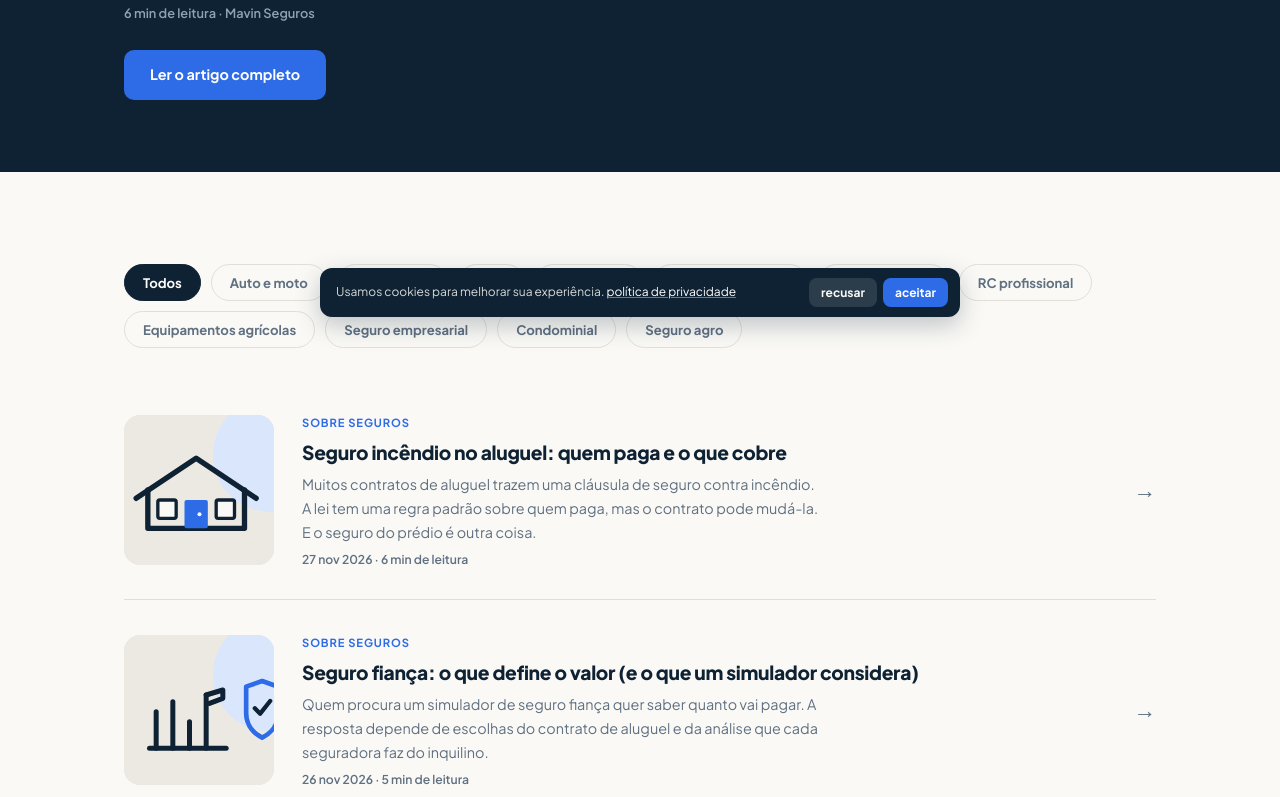
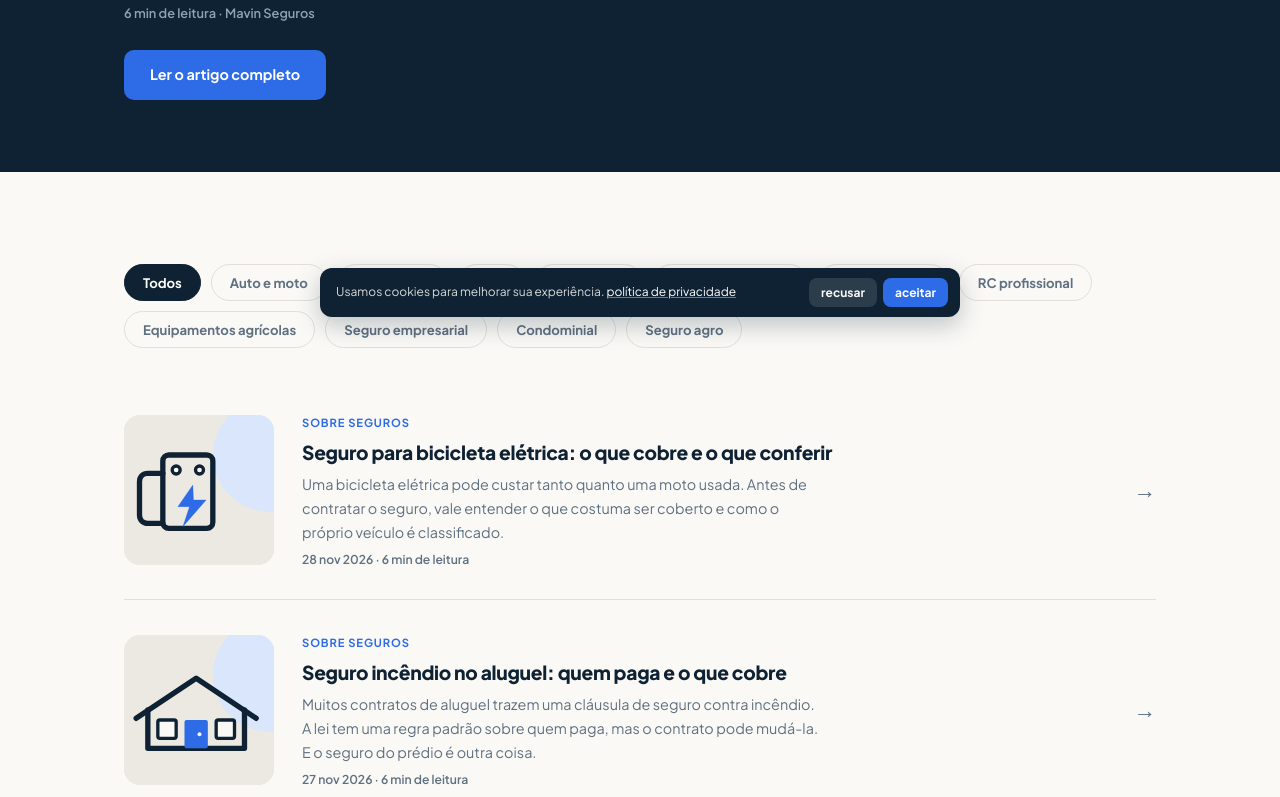
Before and after one commit to mavinconsultoria/mavinseguros-blog, a plain HTML site: page index.html in a window 1280 px wide. Shown: the part 471-1268 px from the top of the page. Drawn offline with Linux system fonts and the light colour scheme.

Commit message:
Publica post: Seguro para bicicleta elétrica: o que cobre
Co-Authored-By: Claude Sonnet 5 <noreply@anthropic.com>
Claude-Session: https://claude.ai/code/session_01XwSXBcV1eaAm5TzXNwQY1c

```diff
--- a/index.html
+++ b/index.html
@@ -148,6 +148,17 @@ height="0" width="0" style="display:none;visibility:hidden"></iframe></noscript>
 
     <div class="list-posts">
 
+      <a class="row-post" data-category="sobre-seguros" href="/posts/seguro-para-bicicleta-eletrica.html">
+        <div class="row-img"><img src="/assets/covers/recarga-eletrica.svg" alt="Ilustração: mobilidade elétrica" loading="lazy" width="800" height="450"></div>
+        <div>
+          <span class="row-tag">Sobre seguros</span>
+          <h3>Seguro para bicicleta elétrica: o que cobre e o que conferir</h3>
+          <p>Uma bicicleta elétrica pode custar tanto quanto uma moto usada. Antes de contratar o seguro, vale entender o que costuma ser coberto e como o próprio veículo é classificado.</p>
+          <span class="meta">28 nov 2026 · 6 min de leitura</span>
+        </div>
+        <span class="row-arrow">→</span>
+      </a>
+
       <a class="row-post" data-category="sobre-seguros" href="/posts/seguro-incendio-aluguel-quem-paga.html">
         <div class="row-img"><img src="/assets/covers/residencial.svg" alt="Ilustração: seguro residencial" loading="lazy" width="800" height="450"></div>
         <div>
--- a/sitemap.xml
+++ b/sitemap.xml
@@ -136,4 +136,5 @@
   <url><loc>https://blog.mavinseguros.com.br/posts/seguro-rc-medico-responsabilidade-civil.html</loc><lastmod>2026-08-16</lastmod><changefreq>monthly</changefreq><priority>0.8</priority></url>
   <url><loc>https://blog.mavinseguros.com.br/posts/seguro-de-vida-como-funciona.html</loc><lastmod>2026-08-17</lastmod><changefreq>monthly</changefreq><priority>0.8</priority></url>
   <url><loc>https://blog.mavinseguros.com.br/posts/seguro-para-pontos-de-recarga-de-veiculos-eletricos.html</loc><lastmod>2026-08-18</lastmod><changefreq>monthly</changefreq><priority>0.7</priority></url>
+  <url><loc>https://blog.mavinseguros.com.br/posts/seguro-para-bicicleta-eletrica.html</loc><lastmod>2026-11-28</lastmod><changefreq>monthly</changefreq><priority>0.8</priority></url>
 </urlset>
```
Also changed, not shown: feed.xml (+9 -1 lines), llms.txt, posts/seguro-para-bicicleta-eletrica.html (renamed from drafts/seguro-para-bicicleta-eletrica.html), 1 other file.
